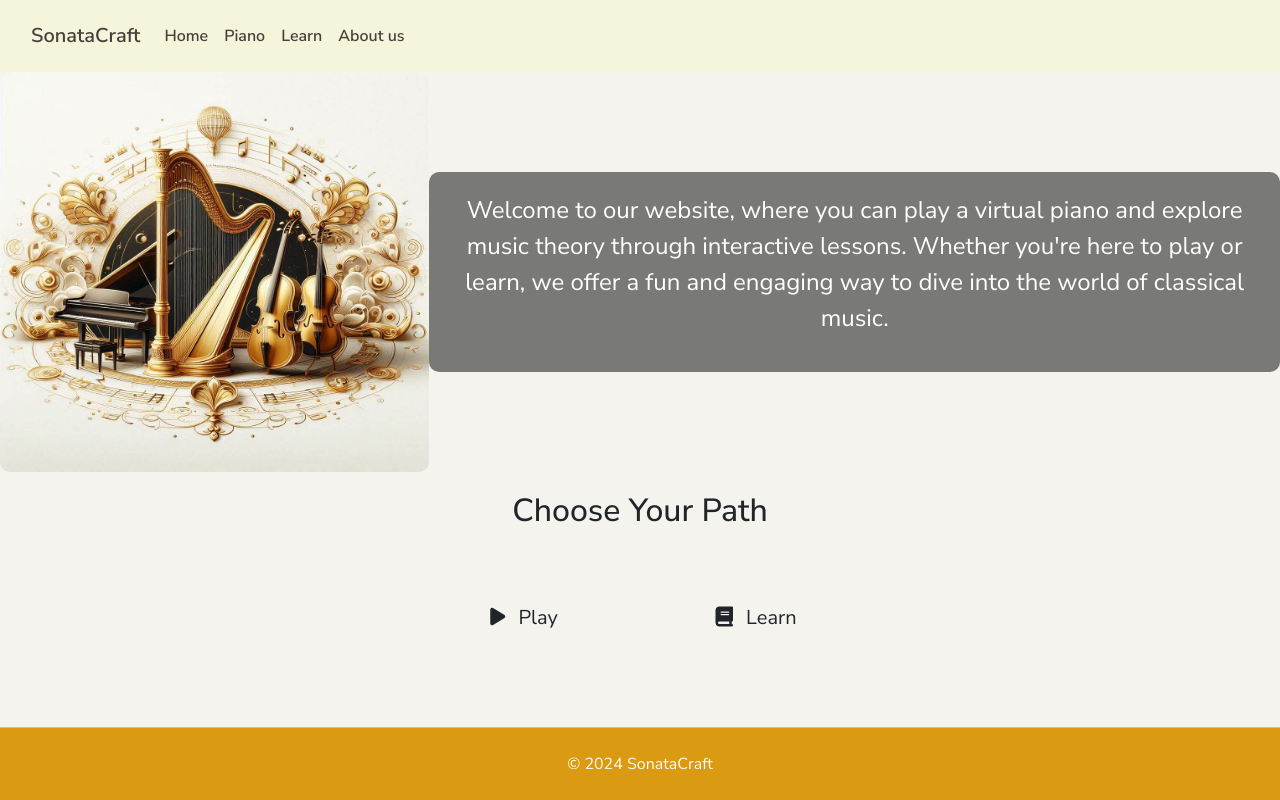
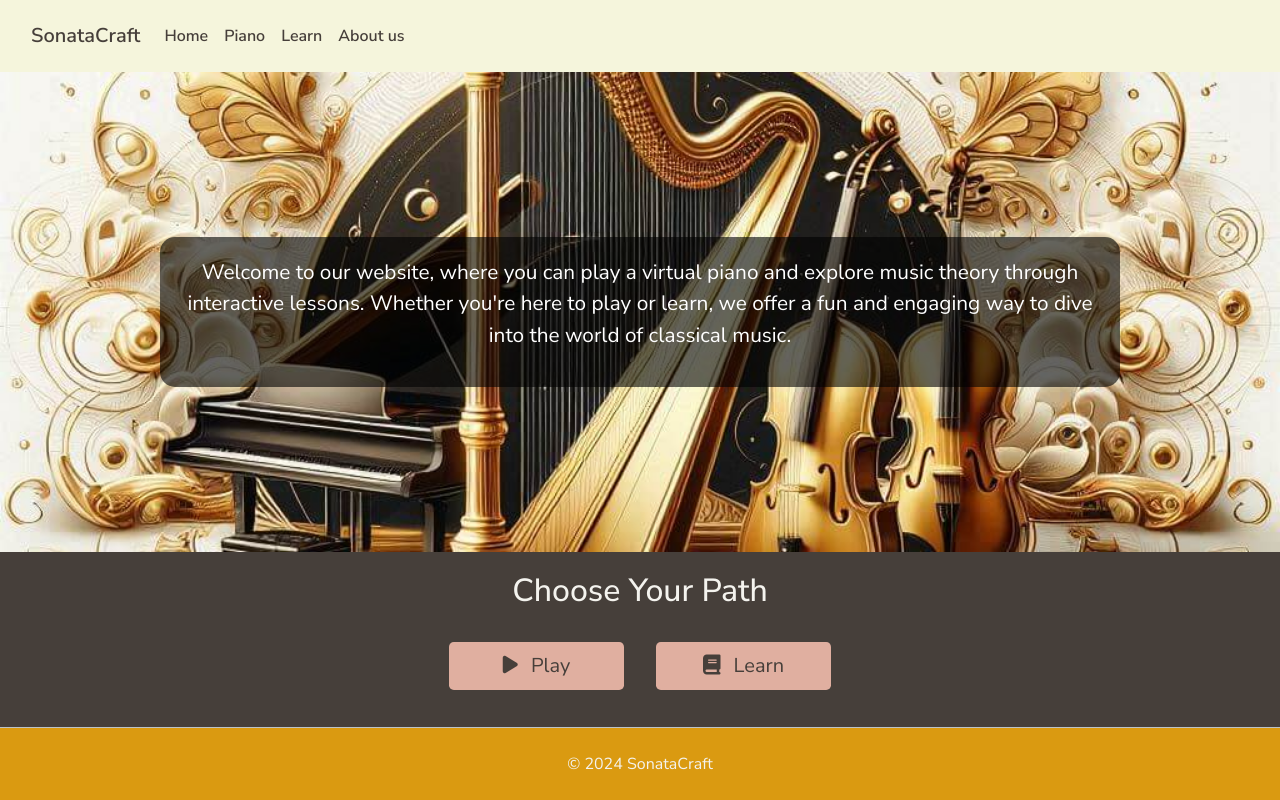
Before and after one commit to Damitwhy/Team4-Sep2024-Hackathon, a Django app: page / in a window 1280 px wide. Run offline with Django 5.2, Linux system fonts and the light colour scheme.

Commit message:
Refactor styles

```diff
--- a/static/css/styles.css
+++ b/static/css/styles.css
@@ -1,69 +1,287 @@
+/* Import Google Fonts */
 @import url('https://fonts.googleapis.com/css2?family=Nunito+Sans:ital,opsz,wght@0,6..12,200..1000;1,6..12,200..1000&family=Nunito:ital,wght@0,200..1000;1,200..1000&family=PT+Sans:ital,wght@0,400;0,700;1,400;1,700&family=PT+Serif:ital,wght@0,400;0,700;1,400;1,700&display=swap');
-/* Define color variables in :root */
+
+/* CSS Variables */
 :root {
+  --accent: #e0afa0;
+  --accent-action: #f49072;
+  --background-color: #463f3a;
+  --background-dark: #221601;
+  --bg-dark: #463f3a;
+  --bg-light: #f4f3ee;
+  --border-color: #bdc3c7;
+  --button-color: #da9a11;
+  --footer-color: #da9a11;
+  --header-color: #f5f5dc;
+  --nunito: 'Nunito Sans', sans-serif;
   --primary-color: #3498db;
   --secondary-color: #2ecc71;
-  --background-color: #F4F3EE;
-  --text-color: #fffffff5;
-  --border-color: #bdc3c7;
-  --accent-1: #f4f3ee;
-  --background-dark: #221601;
-  --header-color: #f5f5dc;
-  --footer-color: #da9a11;
-  --button-color: #da9a11;
-
-  --bg-light: #F4F3EE;
-  --bg-dark: #463F3A;
-  --accent: #E0AFA0;
-  --accent-action: #f49072;
-
-  --nunito: 'Nunito Sans', sans-serif;
+  --text-color: #f4f3ee;
 }
 
+/* Global Styles */
 * {
   box-sizing: border-box;
   margin: 0;
   padding: 0;
 }
 
-/* Apply the color variables */
+/* Body Styles */
 body {
-  background-color: var(--bg-light);
+  background-color: var(--background-color);
   font-family: 'Nunito Sans', sans-serif;
-
   margin: 0;
   padding: 0;
-
 }
 
-
-.action-button {
-  background-color: var(--accent);
-  color: #f0f0f0;
-
-  &:hover {
-    background-color: var(--accent-action);
-  }
+/* Footer Styles */
+footer {
+  background-color: var(--footer-color);
+  border-top: 1px solid var(--border-color);
+  color: var(--text-color);
+  display: flex;
+  justify-content: center;
 }
 
-.bg-dark {
-  background-color: var(--bg-dark);
+/* Heading Styles */
+h2 {
+  margin-bottom: 10px;
 }
 
+/* Header Styles */
+header {
+  background-color: var(--header-color);
+}
+
+/* Main Content Styles */
+main {
+  flex-grow: 1;
+  text-align: center;
+}
+
+/* Paragraph Styles */
+p {
+  font-size: 16px;
+}
+
+/* Button Styles */
+.action-button {
+  background-color: var(--accent-action);
+  border: none;
+  border-radius: 15px;
+  box-shadow: 0 4px 6px rgba(0, 0, 0, 0.1);
+  color: white;
+  cursor: pointer;
+  font-size: 1.1rem;
+  font-weight: 600;
+  padding: 12px 35px;
+  transition: all 0.3s ease;
+}
+
+.action-button:hover {
+  background-color: var(--accent-action);
+  box-shadow: 0 6px 8px rgba(0, 0, 0, 0.15);
+  transform: translateY(-3px);
+}
+
+/* Piano Key Styles */
+.black {
+  background-color: #463f3a;
+  border: none;
+  border-radius: 2px;
+  height: 50px;
+  position: absolute;
+  right: 54%;
+  width: 30px;
+  z-index: 1;
+}
+
+.black:active,
+.black.active {
+  background-color: #3a3630;
+}
+
+/* Block Button Styles */
+.btn-block {
+  background-color: var(--accent);
+  color: var(--bg-dark);
+  height: auto;
+  transition: all 0.3s ease;
+  width: 175px;
+}
+
+.btn-block:hover {
+  background-color: var(--accent-action);
+  transform: scale(1.05);
+}
+
+/* Card Styles */
+.card {
+  background-color: var(--header-color);
+  color: var(--text-color);
+  flex-direction: row;
+  font-size: 1.5rem;
+  padding: 1rem;
+  text-align: center;
+}
+
+.card-body {
+  text-align: start !important;
+}
+
+.card-container {
+  display: flex;
+  flex-wrap: wrap;
+  gap: 2rem;
+  justify-content: center;
+}
+
+/* Container Styles */
+.container {
+  padding: 20px;
+  text-align: center;
+}
+
+/* Flip Card Styles */
+.flip-card {
+  background-color: transparent;
+  height: 350px;
+  margin: 10px;
+  perspective: 1000px;
+  width: 250px;
+}
+
+.flip-card-back {
+  align-items: center;
+  background-color: #333;
+  box-shadow: 0 4px 8px rgba(0, 0, 0, 0.2);
+  color: white;
+  display: flex;
+  flex-direction: column;
+  justify-content: center;
+  padding: 20px;
+  transform: rotateY(180deg);
+}
+
+.flip-card-front,
+.flip-card-back {
+  backface-visibility: hidden;
+  border-radius: 10px;
+  height: 100%;
+  overflow: hidden;
+  position: absolute;
+  width: 100%;
+}
+
+.flip-card-front img {
+  height: 100%;
+  object-fit: cover;
+  width: 100%;
+}
+
+.flip-card-inner {
+  height: 100%;
+  position: relative;
+  text-align: center;
+  transform-style: preserve-3d;
+  transition: transform 0.6s;
+  width: 100%;
+}
+
+.flip-card:hover .flip-card-inner {
+  transform: rotateY(180deg);
+}
+
+/* Hero Section Styles */
+.hero-container {
+  align-items: center;
+  display: flex;
+  height: 60vh;
+  justify-content: center;
+  overflow: hidden;
+  position: relative;
+  width: 100%;
+}
+
+.hero-image {
+  height: 100%;
+  object-fit: cover;
+  transition: transform 0.3s ease-in-out;
+  width: 100%;
+}
+
+.hero-text {
+  background-color: rgba(0, 0, 0, 0.6);
+  border-radius: 15px;
+  color: white;
+  font-family: var(--nunito);
+  max-width: 75%;
+  padding: 20px;
+  position: absolute;
+  text-align: center;
+  transition: transform 0.3s ease-in-out;
+}
+
+.hero-container:hover .hero-image {
+  transform: scale(1.02);
+}
+
+/* Piano Key Styles */
+.key {
+  cursor: pointer;
+  height: 240px;
+  margin: 0 2px;
+  transition: all 0.1s ease;
+  width: 60px;
+}
+
+.key:active,
+.key.active {
+  background-color: #d9d4cb;
+  transform: scale(0.98);
+}
+
+.keys {
+  display: flex;
+  z-index: 1;
+}
+
+/* Learning Container Styles */
+.learn-container {
+  color: var(--text-color);
+  display: flex;
+  flex-wrap: wrap;
+  gap: 20px;
+  justify-content: space-around;
+  margin: 20px 0;
+}
+
+/* Main Heading Styles */
+.main-heading {
+  color: var(--text-color);
+  font-size: 2rem;
+  margin-bottom: 2rem;
+}
+
+.main-text {
+  font-size: 1.3rem;
+}
+
+/* Navigation Styles */
 .nav-link {
   color: var(--bg-dark);
   font-weight: 600;
   transition: color 0.3s ease, transform 0.3s ease;
 }
 
+.nav-link:hover {
+  color: var(--bg-dark);
+  opacity: 0.8;
+  transform: scale(1.01);
+}
+
 .nav-link:hover::after {
   width: 100%;
-}
-
-.nav-link:hover {
-  opacity: 0.8;
-  color: var(--bg-dark);
-  transform: scale(1.01);
 }
 
 .navbar-brand {
@@ -73,376 +291,131 @@ body {
 }
 
 .navbar-brand:hover {
+  color: var(--accent);
   opacity: 0.8;
-  color: var(--accent);
-}
-
-.container {
-  text-align: center;
-  padding: 20px;
-  /* background-color: #bcb8b1; */
-}
-
-header {
-  background-color: var(--header-color);
 }
 
 .navbar-toggler {
   line-height: 1.5;
 }
 
-main {
-  text-align: center;
-  flex-grow: 1;
+/* Font Styles */
+.nunito-heading {
+  font-family: 'Nunito', sans-serif;
+  font-optical-sizing: auto;
+  font-style: normal;
+  font-weight: 700;
 }
 
-.main-heading {
-  font-size: 2rem;
-  margin-bottom: 2rem;
+.nunito-sans-heading {
+  font-family: 'Nunito Sans', sans-serif;
+  font-optical-sizing: auto;
+  font-style: normal;
+  font-variation-settings: 'wdth' 100, 'YTLC' 500;
+  font-weight: 700;
 }
 
-.card-container {
-  display: flex;
-  justify-content: center;
-  gap: 2rem;
-  flex-wrap: wrap;
+/* Profile Styles */
+.profile-card {
+  max-width: 800px;
 }
 
-.path-button {
-  background-color: var(--accent-1);
-  padding: 1.5rem;
-  width: 200px;
-  text-align: center;
-  font-size: 1.5rem;
-  border-radius: 8px;
-  cursor: pointer;
-  transition: transform 0.3s ease-in-out;
-  color: var(--background-color);
+.profile-image {
+  border-radius: 50%;
+  height: auto;
+  margin-right: 15px;
+  width: 100px;
 }
 
-.path-button:hover {
-  transform: scale(1.05);
-  background-color: var(--secondary-color);
-  color: var(--background-color);
-}
-.hero-container {
-  position: relative;
-  width: 100%;
-  height: 400px; /* Adjust the height as needed for your hero section */
-  display: flex;
-  justify-content: center;
-  align-items: center;
+.profile-img {
+  height: 150px;
+  object-fit: cover;
+  width: 150px;
 }
 
-.hero-image {
-  width: 100%;
-  height: 100%;
-  border-radius: 10px; /* Optional: Adds rounding to the image edges */
+/* PT Sans Font Styles */
+.pt-sans-bold {
+  font-family: 'PT Sans', sans-serif;
+  font-style: normal;
+  font-weight: 700;
 }
 
-.hero-text {
-  text-align: center;
-  color: white; /* Text color to contrast with the image */
-  font-family: var(--nunito);
-  padding: 20px;
-  background-color: rgba(0, 0, 0, 0.5); /* Adds a semi-transparent background */
-  border-radius: 10px; /* Match border radius with the image */
+.pt-sans-bold-italic {
+  font-family: 'PT Sans', sans-serif;
+  font-style: italic;
+  font-weight: 700;
 }
 
-.main-text {
-  font-size: 1.5rem; /* Adjust the size as needed */
-  margin-bottom: 1rem;
+.pt-sans-regular {
+  font-family: 'PT Sans', sans-serif;
+  font-style: normal;
+  font-weight: 400;
 }
 
-.action-button {
-  background-color: var(--accent);
-  color: white;
-  padding: 10px 20px;
-  border: none;
-  border-radius: 5px;
-  cursor: pointer;
-  transition: ease-in 0.3s;
-
-    &:hover {
-      background-color: var(--accent-action);
-    }
-  }
-
-footer {
-  background-color: var(--footer-color);
-  color: var(--text-color);
-  display: flex;
-  justify-content: center;
-  border-top: 1px solid var(--border-color);
+.pt-sans-regular-italic {
+  font-family: 'PT Sans', sans-serif;
+  font-style: italic;
+  font-weight: 400;
 }
 
-/* Piano styles */
-
-#piano {
-  display: inline-block;
-  border-radius: 10px;
-  box-shadow: #f0f0f0;
+/* PT Serif Font Styles */
+.pt-serif-bold {
+  font-family: 'PT Serif', serif;
+  font-style: normal;
+  font-weight: 700;
 }
 
-.keys {
-  display: flex;
-  z-index: 1;
+.pt-serif-bold-italic {
+  font-family: 'PT Serif', serif;
+  font-style: italic;
+  font-weight: 700;
 }
 
-.key {
-  height: 240px;
-  width: 60px;
-  margin: 0 2px;
-  cursor: pointer;
-  transition: all 0.1s ease;
-}
-
-.white {
-  background-color: #f4f3ee;
-  border: 1px solid #bcb8b1;
-  width: 70px;
-  position: relative;
-  border-radius: 2px;
-}
-
-.black {
-  position: absolute;
-  right: 54%;
-  background-color: #463f3a;
-  height: 50px;
-  width: 30px;
-  z-index: 1;
-  border: none;
-  border-radius: 2px;
-}
-
-.key:active,
-.key.active {
-  background-color: #d9d4cb;
-  transform: scale(0.98);
-}
-
-.black:active,
-.black.active {
-  background-color: #3a3630;
-}
-/* About us - Team members */
-.profile-image {
-  width: 100px; /* Set the image width */
-  height: auto; /* Maintain aspect ratio */
-  border-radius: 50%; /* Optional: Makes the images circular */
-  margin-right: 15px; /* Adds space between the image and text */
-}
-
-.team-member {
-  display: flex;
-  align-items: center; /* Vertically centers content */
-  margin-bottom: 20px;
-}
-
-.main-heading {
-  text-align: center;
-  margin-bottom: 40px;
-}
-
-/* Styles for learning.html */
-
-.learn-container {
-  display: flex;
-  flex-wrap: wrap; /* Allows cards to wrap into rows */
-  justify-content: space-around; /* Centers the cards */
-  gap: 20px; /* Adds space between the cards */
-  margin: 20px 0; /* Adds some margin above and below the container */
-}
-
-.flip-card {
-  background-color: transparent;
-  width: 250px; /* Set a fixed width for cards */
-  height: 350px; /* Set a fixed height for cards */
-  perspective: 1000px; /* For the 3D flip effect */
-  margin: 10px; /* Add some margin to ensure spacing */
-}
-
-.flip-card-inner {
-  position: relative;
-  width: 100%;
-  height: 100%;
-  text-align: center;
-  transition: transform 0.6s;
-  transform-style: preserve-3d;
-}
-
-.flip-card:hover .flip-card-inner {
-  transform: rotateY(180deg);
-}
-
-.flip-card-front, .flip-card-back {
-  position: absolute;
-  width: 100%;
-  height: 100%;
-  backface-visibility: hidden;
-  border-radius: 10px;
-  overflow: hidden;
-}
-
-.flip-card-front img {
-  width: 100%;
-  height: 100%;
-  object-fit: cover;
-}
-
-.flip-card-back {
-  background-color: #333;
-  color: white;
-  display: flex;
-  flex-direction: column;
-  justify-content: center;
-  align-items: center;
-  transform: rotateY(180deg);
-  padding: 20px;
-  box-shadow: 0 4px 8px rgba(0, 0, 0, 0.2);
-}
-
-
-h2 {
-  margin-bottom: 10px;
-}
-
-p {
-  font-size: 16px;
-}
-
-/* Font styles */
-
-/* PT Serif: CSS classes */
 .pt-serif-regular {
   font-family: 'PT Serif', serif;
+  font-style: normal;
   font-weight: 400;
-  font-style: normal;
-}
-
-.pt-serif-bold {
-  font-family: 'PT Serif', serif;
-  font-weight: 700;
-  font-style: normal;
 }
 
 .pt-serif-regular-italic {
   font-family: 'PT Serif', serif;
+  font-style: italic;
   font-weight: 400;
-  font-style: italic;
 }
 
-.pt-serif-bold-italic {
-  font-family: 'PT Serif', serif;
-  font-weight: 700;
-  font-style: italic;
+/* Team Member Styles */
+.team-member {
+  align-items: center;
+  display: flex;
+  margin-bottom: 20px;
 }
 
-/* PT Sans: CSS classes */
-
-.pt-sans-regular {
-  font-family: 'PT Sans', sans-serif;
-  font-weight: 400;
-  font-style: normal;
+/* Piano White Key Styles */
+.white {
+  background-color: #f4f3ee;
+  border: 1px solid #bcb8b1;
+  border-radius: 2px;
+  position: relative;
+  width: 70px;
 }
 
-.pt-sans-bold {
-  font-family: 'PT Sans', sans-serif;
-  font-weight: 700;
-  font-style: normal;
-}
-
-.pt-sans-regular-italic {
-  font-family: 'PT Sans', sans-serif;
-  font-weight: 400;
-  font-style: italic;
-}
-
-.pt-sans-bold-italic {
-  font-family: 'PT Sans', sans-serif;
-  font-weight: 700;
-  font-style: italic;
-}
-
-/* Nunito Sans: CSS class for a variable style */
-
-/* // <uniquifier>: Use a unique and descriptive class name
-// <weight>: Use a value from 200 to 1000 */
-
-.nunito-sans-heading {
-  font-family: 'Nunito Sans', sans-serif;
-  font-optical-sizing: auto;
-  font-weight: 700; /* Example weight */
-  font-style: normal;
-  font-variation-settings: 'wdth' 100, 'YTLC' 500;
-}
-
-/* Nunito: CSS class for a variable style */
-
-/* // <uniquifier>: Use a unique and descriptive class name
-// <weight>: Use a value from 200 to 1000 */
-
-.nunito-heading {
-  font-family: 'Nunito', sans-serif;
-  font-optical-sizing: auto;
-  font-weight: 700; /* Example weight */
-  font-style: normal;
-}
-
-/* About us styles */
-.card {
-  flex-direction: row;
-  background-color: var(--header-color);
-  color: var(--text-color);
-  padding: 1rem;
-  text-align: center;
-  font-size: 1.5rem;
-}
-
-.card-text {
-  text-align: start;
-
-  color: var(--bg-dark);
-}
-
-.card-title {
-  color: var(--bg-dark);
-  /* font-size: 2rem;
-  font-weight: 700;
-  margin-bottom: 1rem; */
-}
-
-.card-body {
-  text-align: start !important;
-  border: #221601 solid 1px;
-  background-color: var(--bg-light);
-  border-radius: 8px;
-}
-
-.profile-card {
-  max-width: 800px;
-}
-
-.profile-img {
-  width: 150px;
-  height: 150px;
-  object-fit: cover;
+/* Piano Container Styles */
+#piano {
+  border-radius: 10px;
+  display: inline-block;
 }
 
 /* Media Queries */
-
-/* For mobile devices (up to 576px) */
 @media (max-width: 576px) {
-  .card-container {
-    flex-direction: column;
-    justify-content: center;
-    align-items: center;
-    gap: 1rem;
+  .card {
+    font-size: 1.2rem;
   }
 
-  .card {
-    font-size: 1.2rem;
+  .card-container {
+    align-items: center;
+    flex-direction: column;
+    gap: 1rem;
+    justify-content: center;
   }
 
   footer {
```
